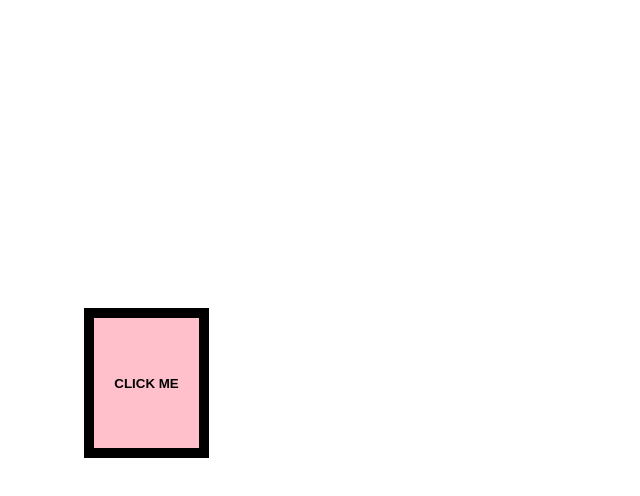
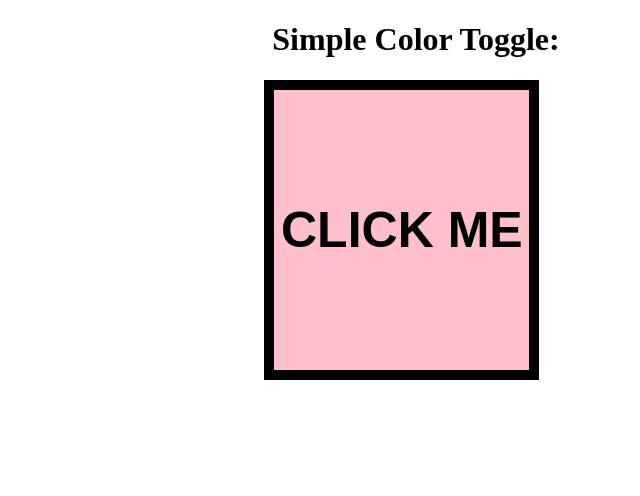
Before and after one commit to claudialove/color-toggle, a plain HTML site: page color-toggle.html in a window 1280 px wide. Shown: the whole page, without its empty margins (224-864 px from the left). Drawn offline with Linux system fonts and the light colour scheme.

Commit message:
new files and some added styles

```diff
--- a/color-toggle.html
+++ b/color-toggle.html
@@ -5,28 +5,14 @@
     <meta charset="UTF-8">
     <meta name="viewport" content="width=device-width, initial-scale=1.0">
     <title>color toggle</title>
-    <style type = "text/css">
-        .bisque {
-            background: bisque;
-        }
+    <link href="style.css" rel="stylesheet"/>
 
-        button {
-            background-color: pink;
-            height: 150px;
-            width: 125px;
-            margin: 300px;
-            float: left;
-            border: 10px solid black;
-        }
     </style>
 </head>
 
-
-
 <body>
-
+    <h1>Simple Color Toggle: </h1>
     <button class="toggle-color"><strong>CLICK ME</strong></button>
-
     <script src=color-toggle.js></script>
 </body>
 
--- /dev/null
+++ b/style.css
@@ -0,0 +1,16 @@
+.bisque {
+    background: bisque;
+}
+button {
+    background-color: pink;
+    height: 300px;
+    width: 275px;
+    margin-left: 38%;
+    float: left;
+    border: 10px solid black;
+    font-size:50px;
+}
+
+h1 {
+    text-align: center;
+}
```
